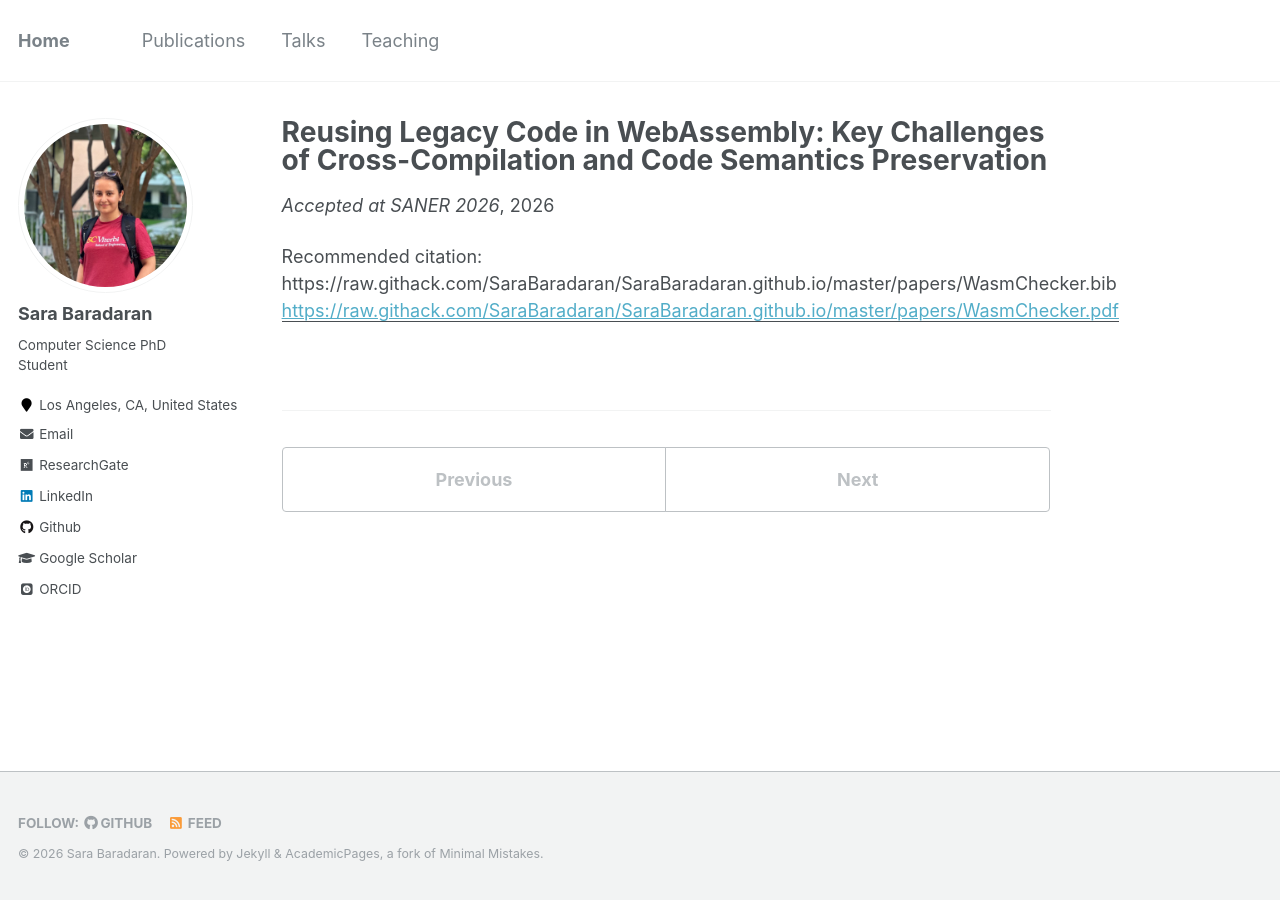
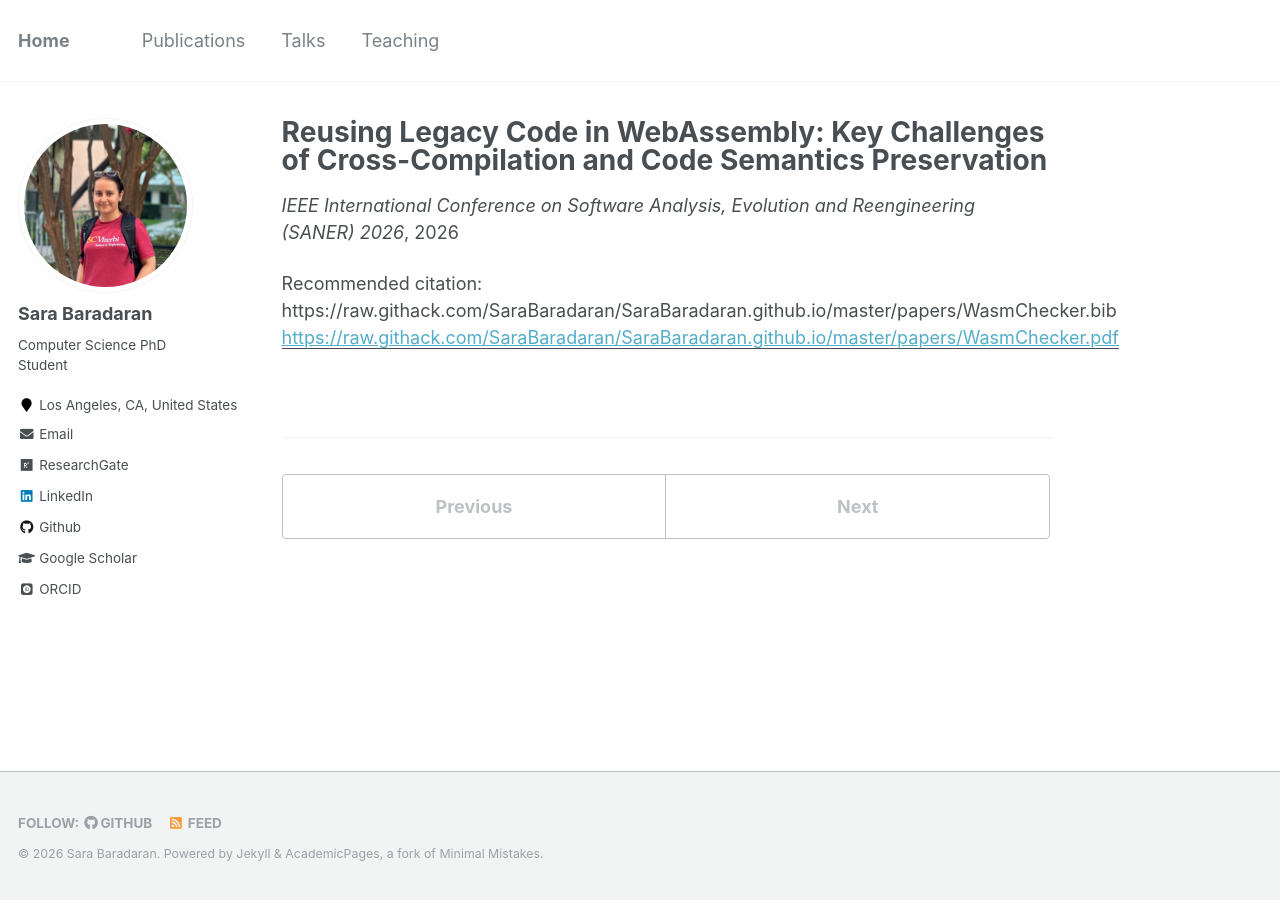
Before and after one commit to SaraBaradaran/SaraBaradaran.github.io, a Jekyll site: the page built from _publications/WasmChecker.md, in a window 1280 px wide. Built offline with Jekyll 4.4.1, drawn with Linux system fonts in a browser that asks for light colours; some web fonts are replaced.

Commit message:
Update WasmChecker.md

```diff
--- a/_publications/WasmChecker.md
+++ b/_publications/WasmChecker.md
@@ -3,7 +3,7 @@ title: "Reusing Legacy Code in WebAssembly: Key Challenges of Cross-Compilation
 collection: publications
 excerpt: 'In this paper, we inquire (1) what challenges arise when cross-compiling a high-level language codebase into WebAssembly and (2) how faithfully WebAssembly compilers preserve code semantics in this new binary.'
 date: 2026-10-10
-venue: 'Accepted at SANER 2026'
+venue: 'IEEE International Conference on Software Analysis, Evolution and Reengineering (SANER) 2026'
 image: 'https://raw.githubusercontent.com/SaraBaradaran/SaraBaradaran.github.io/master/papers/WasmChecker.png'
 citation: 'https://raw.githack.com/SaraBaradaran/SaraBaradaran.github.io/master/papers/WasmChecker.bib'
 paperurl: 'https://raw.githack.com/SaraBaradaran/SaraBaradaran.github.io/master/papers/WasmChecker.pdf'
```
